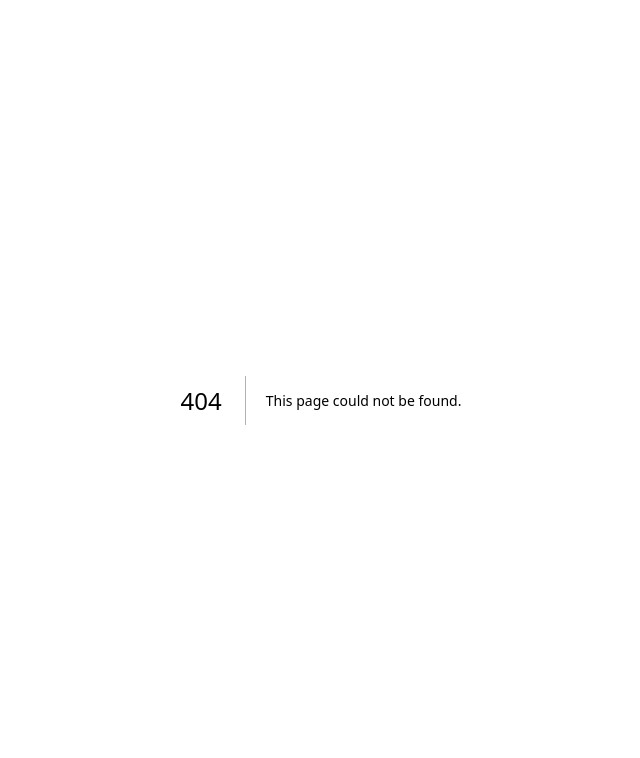
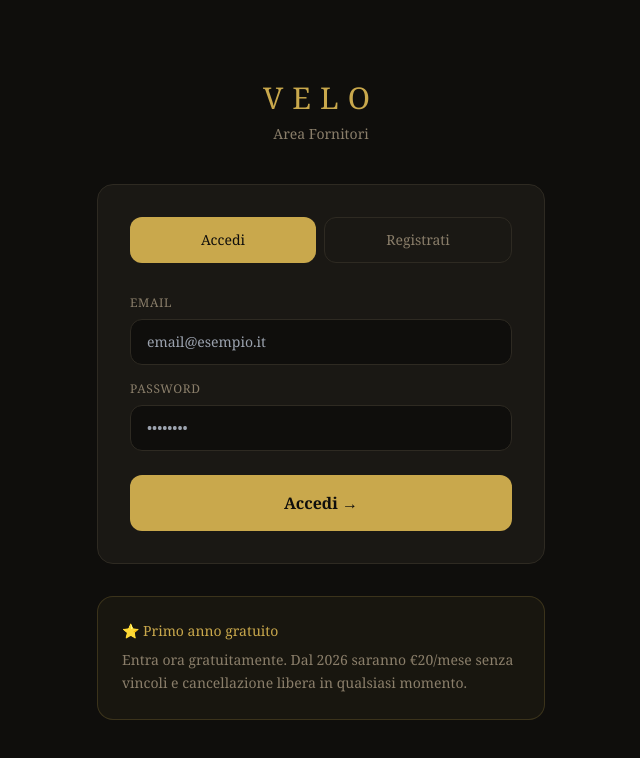
Before and after one commit to Mello78/velo-web, a Next.js app: page /vendor in a window 1280 px wide. Before the commit this address had no page. Shown: the top 758 px of the page, without its empty margins (319-959 px from the left). Built offline with nearby package versions, Linux system fonts and the light colour scheme.

Commit message:
add page.tsx

```diff
--- /dev/null
+++ b/app/vendor/page.tsx
@@ -0,0 +1,127 @@
+'use client'
+import { useState } from 'react'
+import { supabase } from '@/lib/supabase'
+import Link from 'next/link'
+
+export default function VendorPage() {
+  const [isLogin, setIsLogin] = useState(true)
+  const [email, setEmail] = useState('')
+  const [password, setPassword] = useState('')
+  const [loading, setLoading] = useState(false)
+  const [error, setError] = useState('')
+  const [success, setSuccess] = useState('')
+  const [loggedIn, setLoggedIn] = useState(false)
+  const [vendorData, setVendorData] = useState<any>(null)
+
+  const handle = async () => {
+    setLoading(true); setError(''); setSuccess('')
+    if (isLogin) {
+      const { data, error: err } = await supabase.auth.signInWithPassword({ email, password })
+      if (err) { setError(err.message); setLoading(false); return }
+      const { data: va } = await supabase.from('vendor_accounts').select('*').eq('user_id', data.user.id).single()
+      if (!va) { setError('Account fornitore non trovato. Registrati dall\'app VELO.'); setLoading(false); return }
+      setVendorData(va); setLoggedIn(true)
+    } else {
+      const { error: err } = await supabase.auth.signUp({ email, password })
+      if (err) setError(err.message)
+      else setSuccess('Controlla la tua email per confermare l\'account. Poi accedi dall\'app VELO per completare il profilo.')
+    }
+    setLoading(false)
+  }
+
+  if (loggedIn && vendorData) return <VendorDashboard vendor={vendorData} onLogout={() => { supabase.auth.signOut(); setLoggedIn(false); setVendorData(null) }} />
+
+  return (
+    <main className="min-h-screen bg-bg text-cream flex items-center justify-center px-6">
+      <div className="w-full max-w-md">
+        <div className="text-center mb-10">
+          <Link href="/" className="text-gold text-3xl tracking-[0.3em] font-light">VELO</Link>
+          <p className="text-muted text-sm mt-2">Area Fornitori</p>
+        </div>
+        <div className="bg-dark border border-border rounded-2xl p-8">
+          <div className="flex gap-2 mb-8">
+            <button onClick={() => setIsLogin(true)} className={`flex-1 py-3 rounded-xl text-sm font-medium transition-colors ${isLogin ? 'bg-gold text-bg' : 'border border-border text-muted hover:text-cream'}`}>
+              Accedi
+            </button>
+            <button onClick={() => setIsLogin(false)} className={`flex-1 py-3 rounded-xl text-sm font-medium transition-colors ${!isLogin ? 'bg-gold text-bg' : 'border border-border text-muted hover:text-cream'}`}>
+              Registrati
+            </button>
+          </div>
+          <div className="space-y-4">
+            <div>
+              <label className="text-muted text-xs tracking-wider uppercase block mb-2">Email</label>
+              <input type="email" value={email} onChange={e => setEmail(e.target.value)}
+                className="w-full bg-bg border border-border rounded-xl px-4 py-3 text-cream text-sm focus:outline-none focus:border-gold transition-colors"
+                placeholder="email@esempio.it" />
+            </div>
+            <div>
+              <label className="text-muted text-xs tracking-wider uppercase block mb-2">Password</label>
+              <input type="password" value={password} onChange={e => setPassword(e.target.value)}
+                className="w-full bg-bg border border-border rounded-xl px-4 py-3 text-cream text-sm focus:outline-none focus:border-gold transition-colors"
+                placeholder="••••••••" />
+            </div>
+          </div>
+          {error && <p className="text-red text-sm mt-4">{error}</p>}
+          {success && <p className="text-green text-sm mt-4">{success}</p>}
+          <button onClick={handle} disabled={loading}
+            className="w-full bg-gold text-bg font-semibold py-4 rounded-xl mt-6 hover:opacity-90 transition-opacity disabled:opacity-50">
+            {loading ? 'Attendere...' : isLogin ? 'Accedi →' : 'Registrati →'}
+          </button>
+        </div>
+        <div className="mt-8 bg-gold/5 border border-gold/20 rounded-2xl p-6">
+          <p className="text-gold text-sm font-medium mb-2">⭐ Primo anno gratuito</p>
+          <p className="text-muted text-sm leading-relaxed">
+            Entra ora gratuitamente. Dal 2026 saranno €20/mese senza vincoli e cancellazione libera in qualsiasi momento.
+          </p>
+        </div>
+      </div>
+    </main>
+  )
+}
+
+function VendorDashboard({ vendor, onLogout }: { vendor: any, onLogout: () => void }) {
+  return (
+    <main className="min-h-screen bg-bg text-cream">
+      <nav className="border-b border-border">
+        <div className="max-w-5xl mx-auto px-6 h-16 flex items-center justify-between">
+          <Link href="/" className="text-gold text-xl tracking-[0.3em] font-light">VELO</Link>
+          <div className="flex items-center gap-4">
+            <span className="text-muted text-sm">{vendor.business_name}</span>
+            <button onClick={onLogout} className="text-red text-sm hover:opacity-70 transition-opacity">Esci</button>
+          </div>
+        </div>
+      </nav>
+      <div className="max-w-5xl mx-auto px-6 py-12">
+        <div className="mb-10">
+          <p className="text-muted text-sm tracking-wider uppercase mb-2">Dashboard</p>
+          <h1 className="text-3xl font-light">{vendor.business_name}</h1>
+          <p className="text-muted mt-1">{vendor.category} · {vendor.region}</p>
+        </div>
+        <div className="bg-gold/5 border border-gold/30 rounded-2xl p-6 mb-8">
+          <p className="text-gold font-medium mb-1">⭐ Piano Pro — gratuito per il primo anno</p>
+          <p className="text-muted text-sm leading-relaxed">
+            Sei tra i primi fornitori su VELO. Il tuo account è gratuito per il primo anno.
+            Dal 2026 sarà €20/mese, senza vincoli e cancellazione libera in qualsiasi momento.
+          </p>
+        </div>
+        <div className="bg-dark border border-border rounded-2xl p-6">
+          <h2 className="text-cream font-medium mb-4">Il tuo profilo</h2>
+          <div className="space-y-3">
+            {[
+              { label: 'Categoria', value: vendor.category },
+              { label: 'Zona', value: vendor.region },
+              { label: 'Instagram', value: vendor.instagram || 'Non inserito' },
+              { label: 'Sito web', value: vendor.website || 'Non inserito' },
+            ].map(({ label, value }) => (
+              <div key={label} className="flex justify-between py-3 border-b border-border last:border-0">
+                <span className="text-muted text-sm">{label}</span>
+                <span className="text-cream text-sm">{value}</span>
+              </div>
+            ))}
+          </div>
+          <p className="text-muted text-xs mt-4">Per modificare il profilo usa l'app VELO dal tuo telefono.</p>
+        </div>
+      </div>
+    </main>
+  )
+}
```
